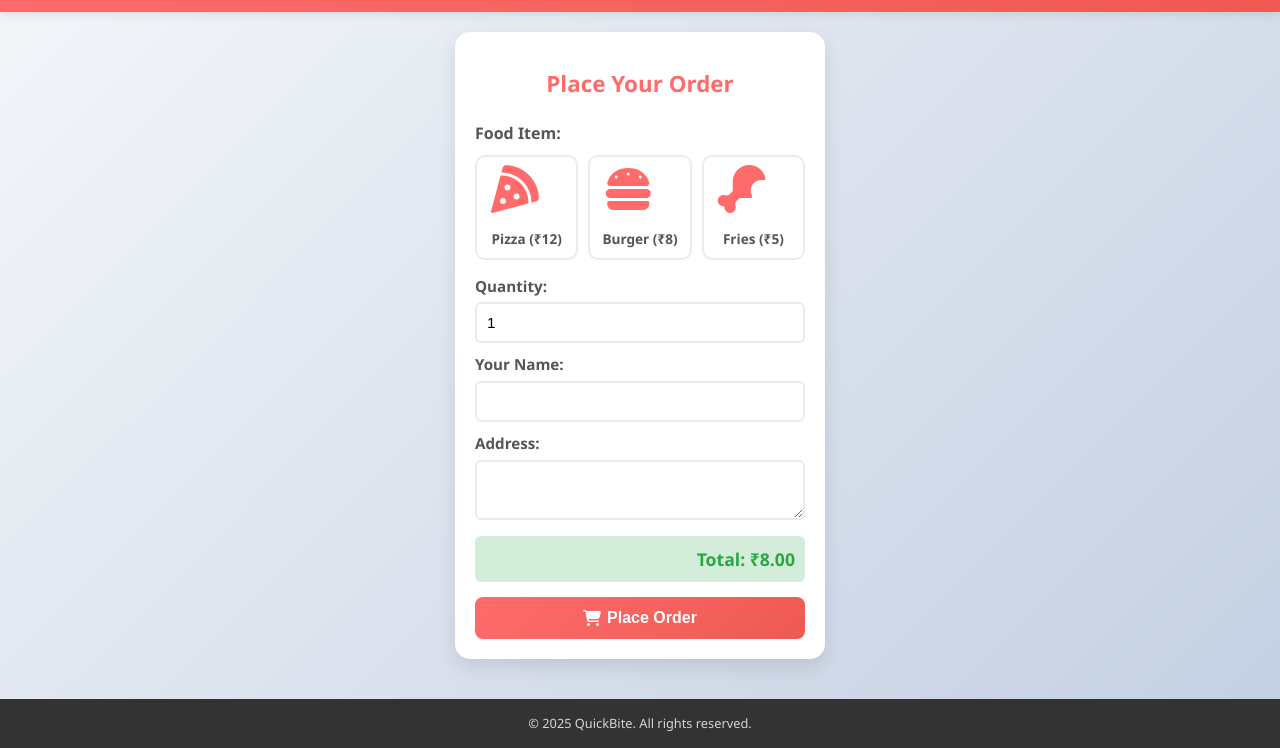
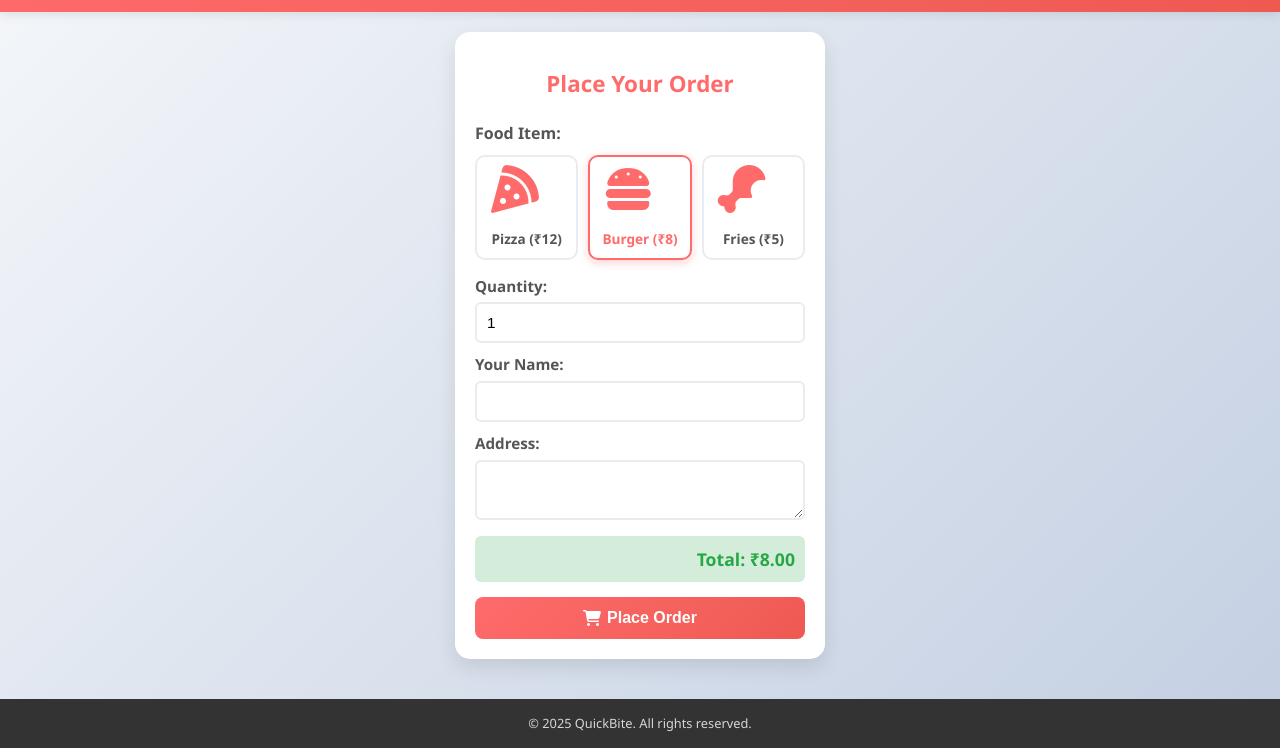
Before and after one commit to naveenporwal3/Food, a website: page index.html in a window 1280 px wide. Both pictures are taken after a click on the element "Burger (₹8)". Shown: the part 85-833 px from the top of the page. Drawn offline with Linux system fonts and the light colour scheme.

Commit message:
Update style.css

```diff
--- a/style.css
+++ b/style.css
@@ -101,6 +101,11 @@ body {
   box-shadow: 0 3px 10px rgba(255,107,107,0.2); /* Softer */
 }
 
+.food-card.selected {
+  border-color: #ff6b6b !important;
+  box-shadow: 0 3px 10px rgba(255, 107, 107, 0.3) !important;
+}
+
 .food-card img,
 .fallback-icon {
   width: 60px; /* Squeezed from 80px */
@@ -115,6 +120,10 @@ body {
   font-size: 0.85rem; /* Smaller text */
   font-weight: bold;
   color: #555;
+}
+
+.food-card.selected span {
+  color: #ff6b6b !important;
 }
 
 .food-card input[type="radio"] {
```
